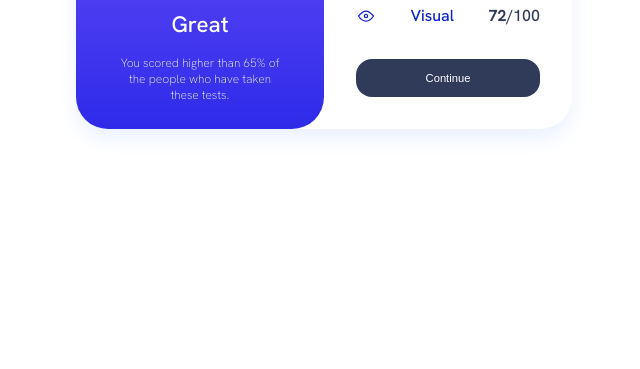
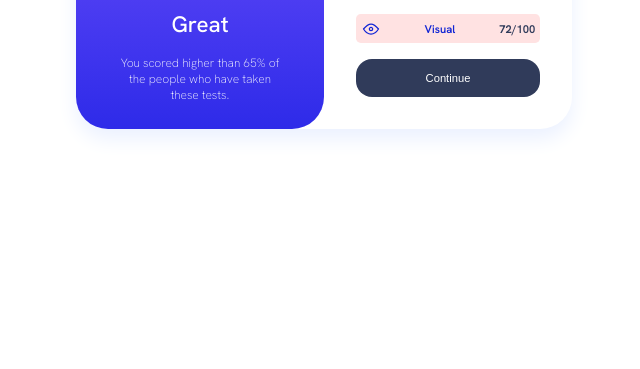
Before and after one commit to marialapc/frontend-mentor-03, a plain HTML site: page index.html in a window 1280 px wide. Shown: the part 431-800 px from the top of the page, without its empty margins (316-956 px from the left). Drawn offline with Linux system fonts and the light colour scheme.

Commit message:
elements

```diff
--- a/styles/card.css
+++ b/styles/card.css
@@ -81,8 +81,12 @@
 .card__content--element {
   width: 100%;
   justify-content: space-between;
-  font-weight: 500;
+  padding: 0.3rem;
+  font-size: 0.7rem;
+  font-weight: 600;
   color: var(--darkGrayBlue);
+  background-color: rgba(255, 87, 87, 0.171);
+  border-radius: 0.3rem;
 }
 
 .card__content--reaction {
```
